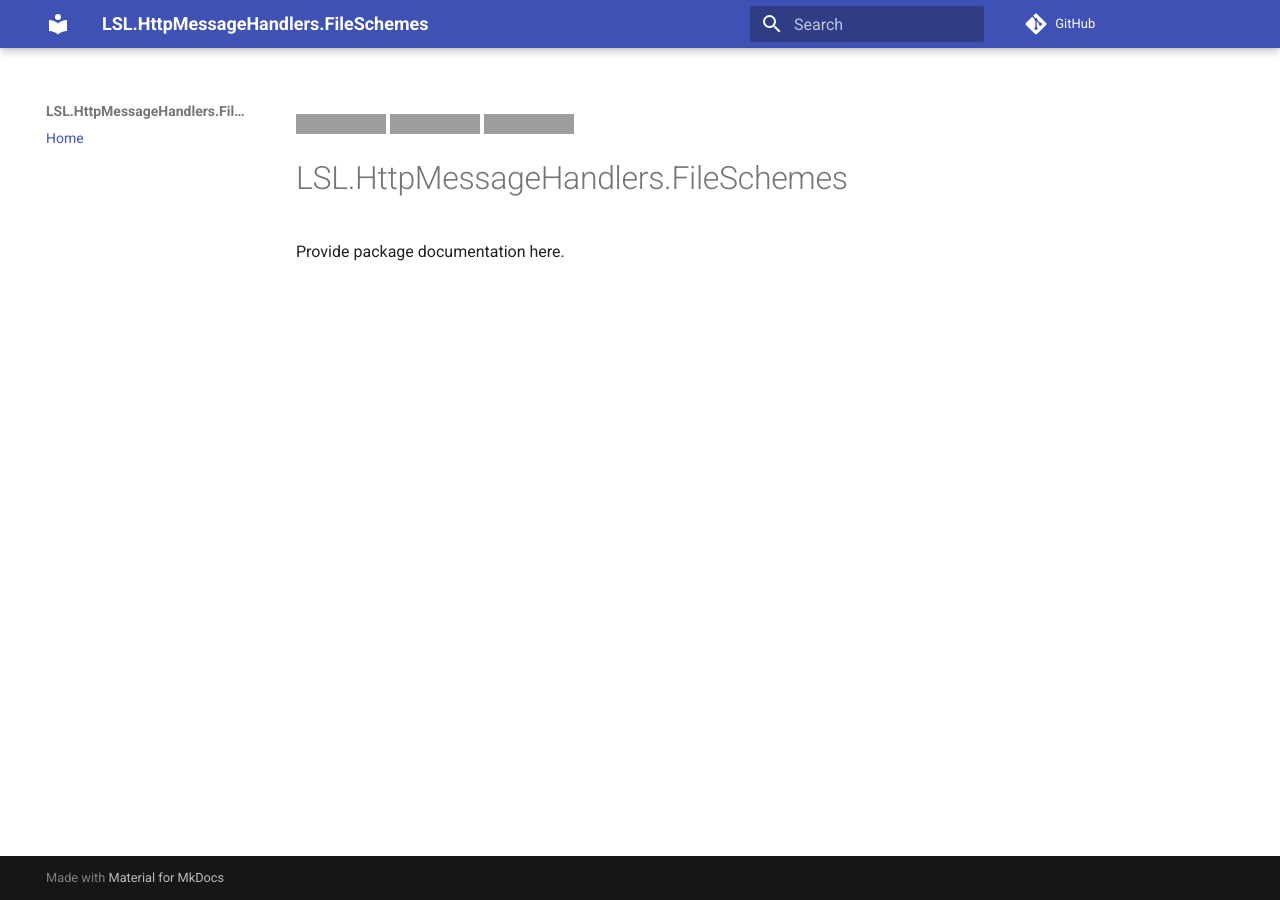
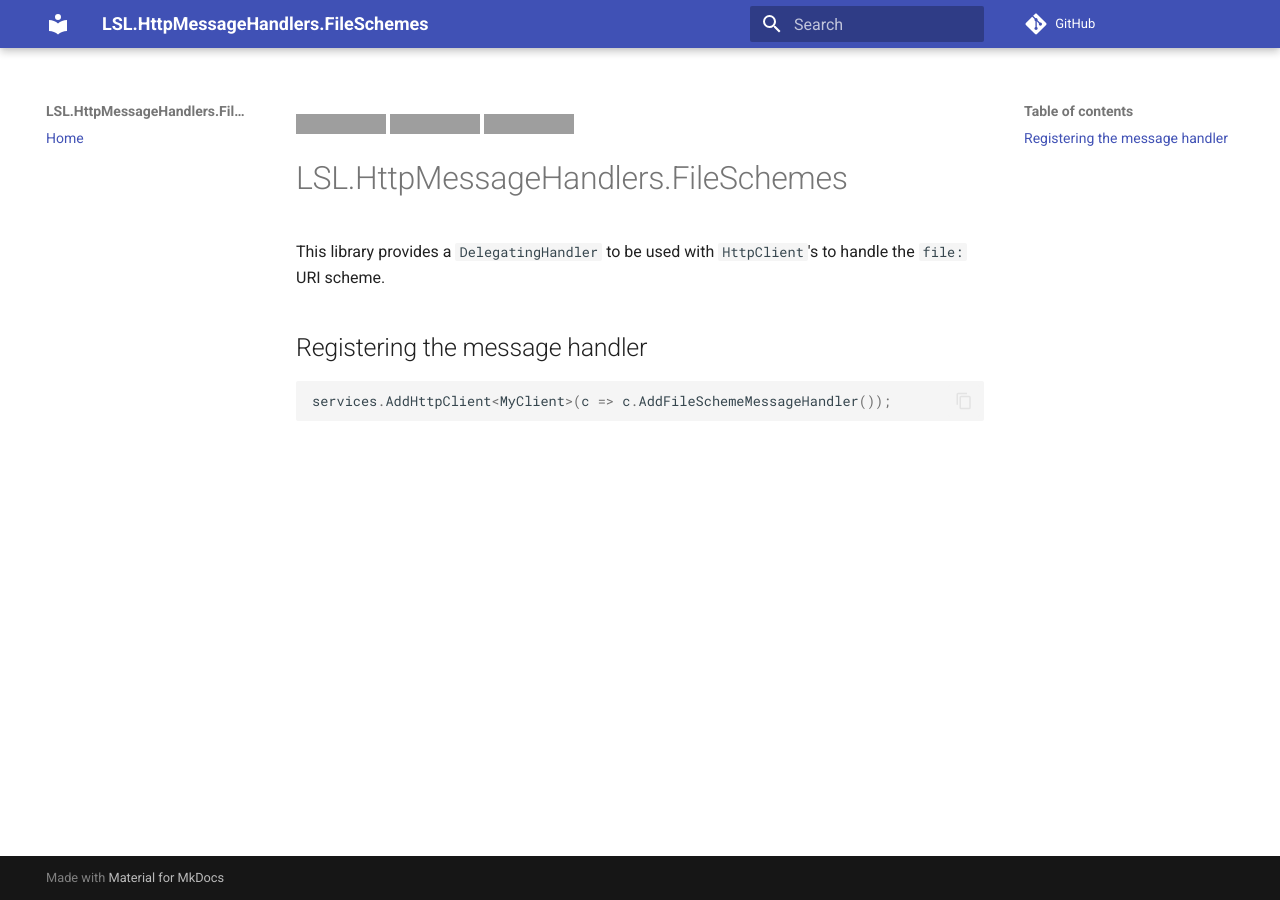
Before and after one commit to alunacjones/LSL.HttpMessageHandlers.FileSchemes, an MkDocs documentation site: the page built from docs/index.md, in a window 1280 px wide. Built offline with MkDocs 1.6.1 and Material for MkDocs 9.7.7, drawn with Linux system fonts in a browser that asks for light colours; comment, search, counter and statistics services are not loaded; grey boxes are pictures that could not be loaded.

Commit message:
initial version

````diff
--- a/docs/index.md
+++ b/docs/index.md
@@ -4,4 +4,10 @@
 
 # LSL.HttpMessageHandlers.FileSchemes
 
-Provide package documentation here.
+This library provides a `DelegatingHandler` to be used with `HttpClient`'s to handle the `file:` URI scheme.
+
+## Registering the message handler
+
+```csharp
+services.AddHttpClient<MyClient>(c => c.AddFileSchemeMessageHandler());
+```
````
Also changed, not shown: readme.md (+7 -1 lines), 3 other files.
